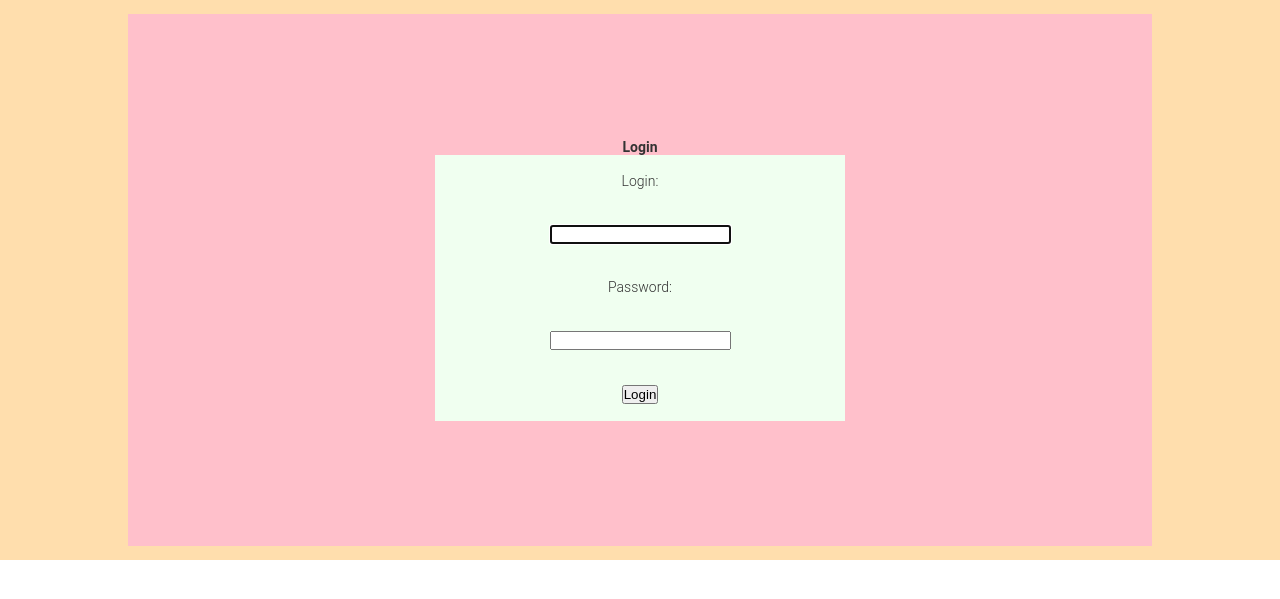
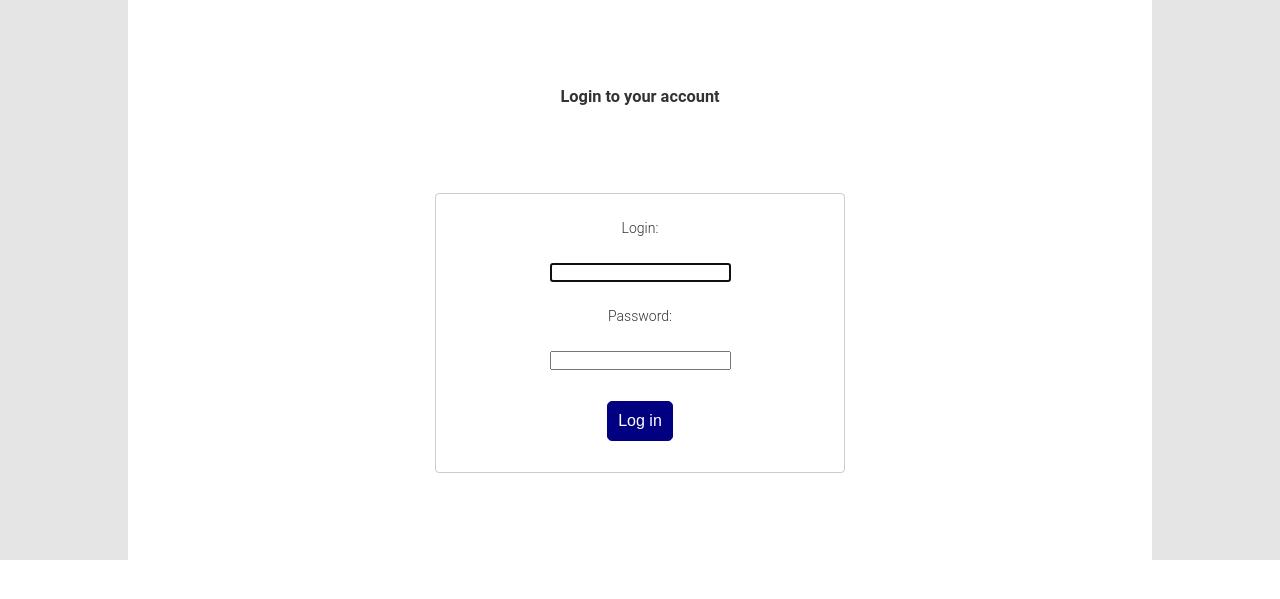
Before and after one commit to alopalka/Django_Social_Media, a Django app: page /auth/login/ in a window 1280 px wide. Shown: the part 70-669 px from the top of the page. Run offline with Django 4.2, Linux system fonts and the light colour scheme.

Commit message:
Litte reorganization of project structure and next login/posts styling changes

```diff
--- a/social_media/posts/urls.py
+++ b/social_media/posts/urls.py
@@ -1,6 +1,8 @@
 from django.urls import path
-from mainapp import views
+from posts import views
 
 app_name="posts"
 
-urlpatterns=[]
+urlpatterns=[
+    path('',views.posts_view,name="posts")
+]
--- a/social_media/static/css/authorization/style_authorization.css
+++ b/social_media/static/css/authorization/style_authorization.css
@@ -1,10 +1,10 @@
 .authorization-panel{
-    height: 95%;
+    height: 100%;
     width: 80%;
-    background: pink;
+    background: #fff;
     display: flex;
     align-items: center;
-    justify-content: center;
+    justify-content: space-evenly;
     flex-direction: column;
 }
 
@@ -12,11 +12,13 @@
     display: flex;
     flex-direction: column;
     align-items: center;
-    justify-content: space-around;
+    justify-content:space-evenly;
     height: 50%;
     width: 40%;
-    background:honeydew;
+    border: #ccc 1px solid;
+    border-radius: 4px;
 }
+
 
 .authorization-panel form p{
     margin-bottom: 0;
--- a/social_media/static/css/mainapp/style_main.css
+++ b/social_media/static/css/mainapp/style_main.css
@@ -26,15 +26,29 @@ a:visited{
     color: #e6e6ff;
 }
 
-a:hover{
+a:hover,button:hover{
     cursor: pointer;
 }
 
+
 /* GLOBAL VARABLES end */
+
+.btn-classic{
+    margin: 5px;
+    padding: 10px;
+    background-color: #000080;
+    font-size: medium;
+    font-weight: 400;
+    color: #fff;
+    border:#000080 1px solid;
+    border-radius: 5px;
+}
+
+/* buttons end*/
 
 .global-container{
     display: flex;
-    background: navajowhite;
+    background: #e5e5e5;
     height: 70vh;
     align-items: center;
     justify-content: center;
@@ -102,3 +116,5 @@ nav ul li a{
 nav ul li a:hover{
     background:  #000080;
 }
+
+/* navbar-end */
--- a/social_media/templates/authorization/login_page.html
+++ b/social_media/templates/authorization/login_page.html
@@ -13,14 +13,14 @@
 {% block content %}
 
 <section class="authorization-panel">
-    <h4>Login</h4>
+    <h3>Login to your account</h3>
     <form method="POST" action="{% url 'authorization:login' %}">
         {% csrf_token %}
         <p>Login:</p>
         {{ form.username }}
         <p>Password:</p>
         {{ form.password }}
-        <button type="submit">Login</button>
+        <button class="btn-classic" type="submit">Log in</button>
     </form>
 
 </section>
```
Also changed, not shown: social_media/mainapp/views.py (+6 -11 lines), social_media/posts/models.py (+6 -5 lines), social_media/posts/views.py (+13 -1 lines), social_media/templates/mainapp/main_page.html (deleted, +0 -19 lines), social_media/templates/posts/posts_page.html (added, +32 -0 lines), social_media/static/css/posts/style_posts.css (added), social_media/static/img/mainapp/notfound.png (added), social_media/static/img/mainapp/user.png (added).
